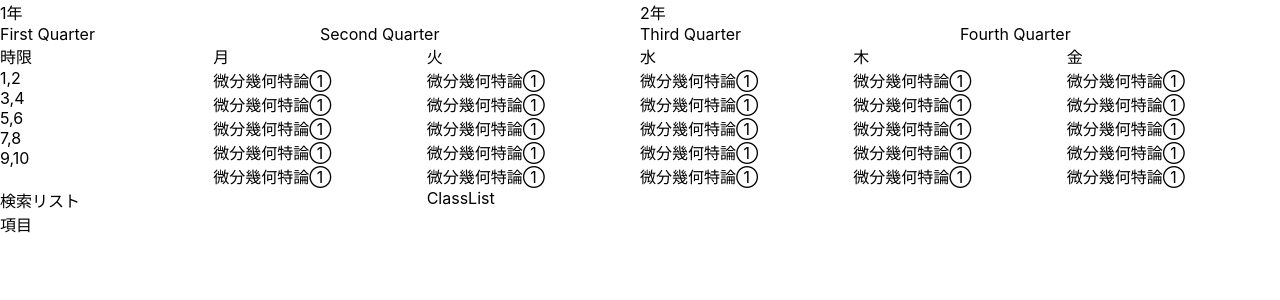
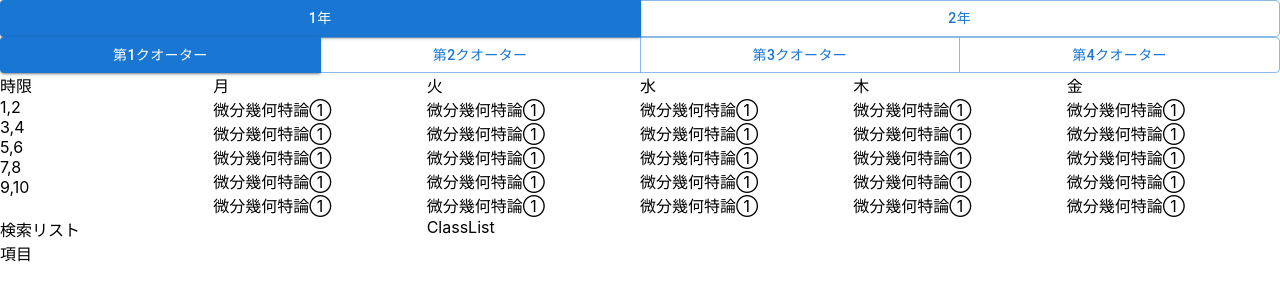
Before and after one commit to DaikiMiwa/orenotanni, a React (Create React App) app: page / in a window 1280 px wide. Shown: the top 300 px of the page. Built offline with nearby package versions, Linux system fonts and the light colour scheme.

Commit message:
feat: add state of terms

```diff
--- a/src/ClassTypes.ts
+++ b/src/ClassTypes.ts
@@ -24,7 +24,7 @@ export const ClassStyle = {
 export type ClassStyle = typeof ClassStyle[keyof typeof ClassStyle];
 export const ClassStyleType = Object.values(ClassStyle);
 
-const Grade = {
+export const Grade = {
     First: 1,
     Second: 2
 }
@@ -32,7 +32,7 @@ const Grade = {
 export type Grade = typeof Grade[keyof typeof Grade];
 export const GradeType = Object.values(Grade);
 
-const Week = {
+export const Week = {
     Mon:"月",
     Tue:"火",
     Wed:"水",
@@ -43,7 +43,7 @@ const Week = {
 export type Week = typeof Week[keyof typeof Week];
 export const WeekType = Object.values(Week);
 
-const Quarter = {
+export const Quarter = {
     First:1,
     Second:2,
     Third:3,
@@ -59,6 +59,7 @@ export const TimeSlot = {
     Fourth:"7,8",
     Fifth:"9,10",
 } as const
+
 export type TimeSlot = typeof TimeSlot[keyof typeof TimeSlot];
 export const TimeSlotType = Object.values(TimeSlot);
 
@@ -83,5 +84,3 @@ export type WeekSchedule = {
 export type DaySchedule = {
     [key in TimeSlot] : Class
 }
-
-WeekType.map((week)=> {console.log(week)})
--- a/src/components/App.tsx
+++ b/src/components/App.tsx
@@ -1,7 +1,6 @@
 import React from 'react';
 import ClassSearchField from './ClassSearchField';
 import ScheduleField from './ScheduleField';
-import ScheduleWeekRender from './ScheduleWeekRender';
 
 function App() {
     return (
--- a/src/components/ScheduleField.tsx
+++ b/src/components/ScheduleField.tsx
@@ -1,14 +1,19 @@
-import React from "react";
+import React, {useState} from "react";
 import { Grid } from "@mui/material"
 import ScheduleWeekRender from "./ScheduleWeekRender";
 import ScheduleTermSelecter from "./ScheduleTermSelecter";
+import { Quarter, Grade } from "../ClassTypes";
 
 const ScheduleField = () => {
+
+    const [grade, setGrade] = useState<Grade>(Grade.First)
+    const [quarter, setQuater] = useState<Quarter>(Quarter.First)
+
     return (
         <div>
             <Grid container>
                 <Grid item xs={12}>
-                    <ScheduleTermSelecter />
+                    <ScheduleTermSelecter grade={grade} setGrade={setGrade} quarter={quarter} setQuarter={setQuater}/>
                 </Grid>
                 <Grid item xs={12}>
                     <ScheduleWeekRender />
--- a/src/components/ScheduleTermSelecter.tsx
+++ b/src/components/ScheduleTermSelecter.tsx
@@ -1,37 +1,53 @@
 import React from 'react'
-import { Grid } from '@mui/material'
-import { Quarter, Grade} from '../ClassTypes'
+import { Button, ButtonGroup } from '@mui/material'
+import { Quarter, Grade, QuarterType, GradeType} from '../ClassTypes'
 
-const ScheduleTermSelecter = () => {
-    console.log("選んでね")
+type ScheduleTermSelecterProps = {
+    grade : Grade,
+    setGrade : any,
+    quarter : Quarter,
+    setQuarter : any
+}
+
+const ScheduleTermSelecter = ({grade ,setGrade, quarter, setQuarter} : ScheduleTermSelecterProps) => {
+
+    console.log(grade,quarter)
+
+    const quarterButtonList = QuarterType.map((q)=>{
+            return(
+                <Button
+                    onClick={()=>{ setQuarter(q) } }
+                    variant={quarter===q?"contained":"outlined"}
+                    fullWidth
+                >
+                    第{q}クオーター
+                </Button>
+            )
+        }
+    );
+
+    const gradeButtonList = GradeType.map((g)=>{
+            return (
+                <Button
+                    onClick={()=>{setGrade(g)}}
+                    variant={grade===g?"contained":"outlined"}
+                    fullWidth
+                >
+                    {g}年
+                </Button>
+            )
+        }
+    );
+
     return (
-        <Grid container>
-            <Grid item xs={6}>
-                <div>1年</div>
-            </Grid>
-            <Grid item xs={6}>
-                <div>2年</div>
-            </Grid>
-            <Grid item xs={3}>
-                <div>
-                    First Quarter
-                </div>
-            </Grid>
-            <Grid item xs={3}>
-                <div>
-                    Second Quarter
-                </div>
-            </Grid>
-            <Grid item xs={3}>
-                <div>
-                    Third Quarter
-                </div>
-            </Grid>
-                <div>
-                    Fourth Quarter
-                </div>
-            <Grid item xs={3}></Grid>
-        </Grid>
+        <div>
+            <ButtonGroup fullWidth>
+                {gradeButtonList}
+            </ButtonGroup>
+            <ButtonGroup fullWidth>
+                {quarterButtonList}
+            </ButtonGroup>
+        </div>
     )
 }
 
```
